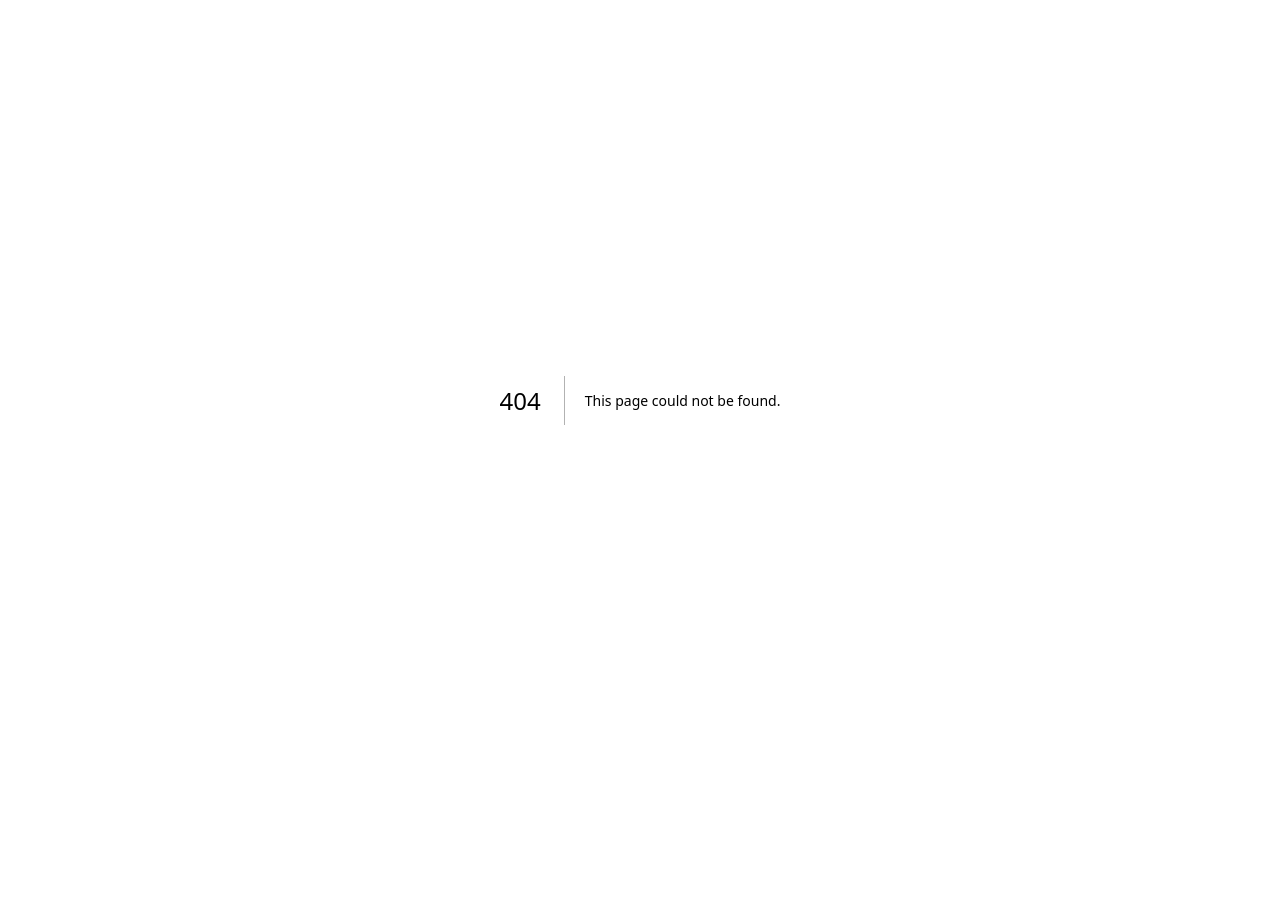
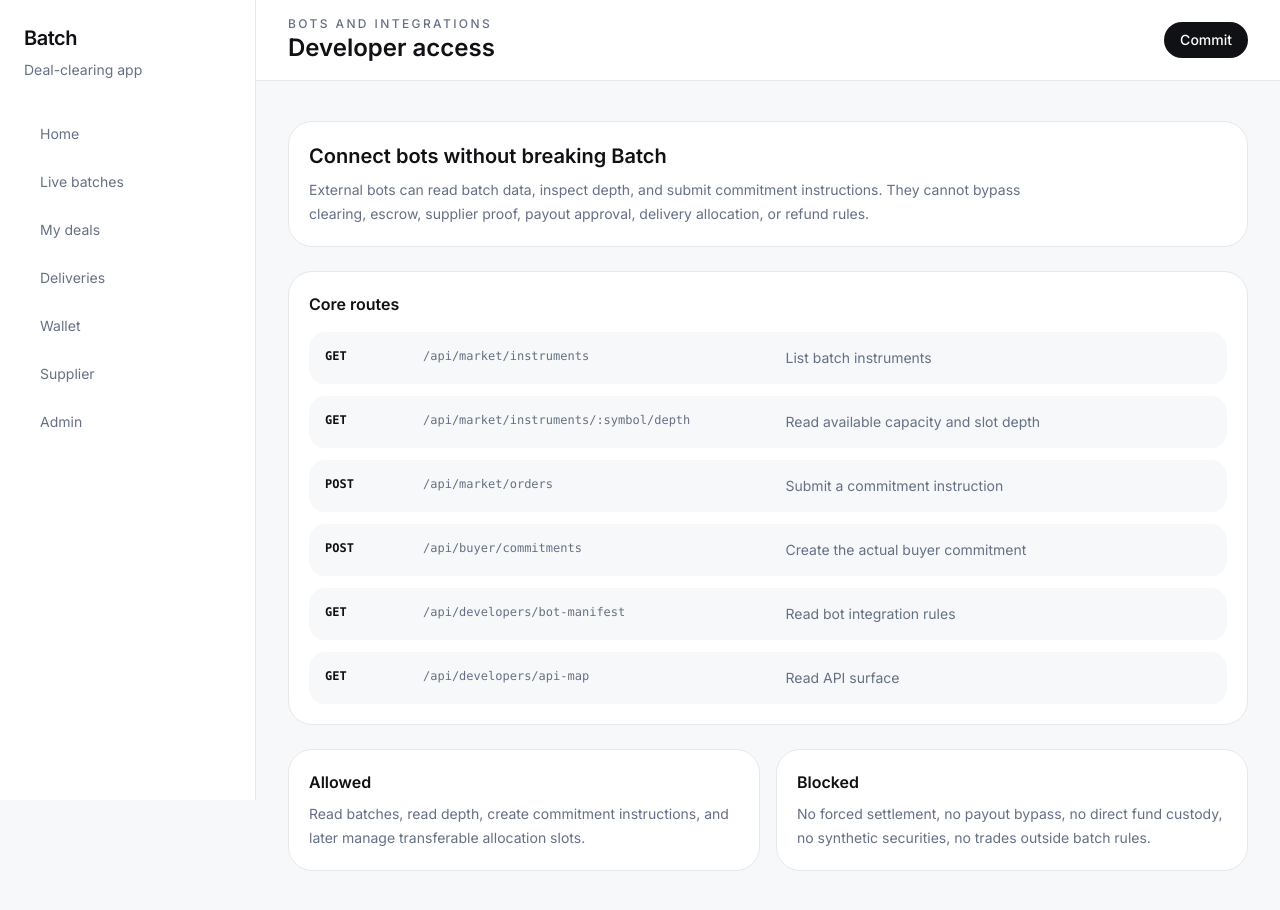
Before and after one commit to imranshiundu/Batch, a Next.js app in the folder apps/web/: page /developers in a window 1280 px wide. Before the commit this address had no page. Before the commit the page ends 800 px from the top, so only its background shows below. Built offline with nearby package versions, Linux system fonts and the light colour scheme.

Commit message:
Frontend: add basic developer access page

```diff
--- /dev/null
+++ b/apps/web/src/app/developers/page.tsx
@@ -0,0 +1,48 @@
+import { AppShell } from "@/components/app-shell";
+import { apiRoutes } from "@/lib/api/client";
+
+const routes = [
+  ["GET", apiRoutes.marketInstruments, "List batch instruments"],
+  ["GET", "/api/market/instruments/:symbol/depth", "Read available capacity and slot depth"],
+  ["POST", apiRoutes.marketOrders, "Submit a commitment instruction"],
+  ["POST", apiRoutes.buyerCommitments, "Create the actual buyer commitment"],
+  ["GET", apiRoutes.developerManifest, "Read bot integration rules"],
+  ["GET", apiRoutes.developerApiMap, "Read API surface"],
+];
+
+export default function DevelopersPage() {
+  return (
+    <AppShell title="Developer access" eyebrow="Bots and integrations">
+      <section className="rounded-3xl border border-line bg-white p-5">
+        <h2 className="text-xl font-semibold text-ink">Connect bots without breaking Batch</h2>
+        <p className="mt-2 max-w-3xl text-sm leading-6 text-muted">
+          External bots can read batch data, inspect depth, and submit commitment instructions. They cannot bypass clearing, escrow, supplier proof, payout approval, delivery allocation, or refund rules.
+        </p>
+      </section>
+
+      <section className="mt-6 rounded-3xl border border-line bg-white p-5">
+        <h3 className="font-semibold text-ink">Core routes</h3>
+        <div className="mt-4 grid gap-3">
+          {routes.map(([method, path, purpose]) => (
+            <div key={`${method}-${path}`} className="grid gap-2 rounded-2xl bg-surface p-4 md:grid-cols-[90px_1fr_1.2fr]">
+              <span className="font-mono text-xs font-semibold text-ink">{method}</span>
+              <span className="font-mono text-xs text-muted">{path}</span>
+              <span className="text-sm text-muted">{purpose}</span>
+            </div>
+          ))}
+        </div>
+      </section>
+
+      <section className="mt-6 grid gap-4 md:grid-cols-2">
+        <div className="rounded-3xl border border-line bg-white p-5">
+          <h3 className="font-semibold text-ink">Allowed</h3>
+          <p className="mt-2 text-sm leading-6 text-muted">Read batches, read depth, create commitment instructions, and later manage transferable allocation slots.</p>
+        </div>
+        <div className="rounded-3xl border border-line bg-white p-5">
+          <h3 className="font-semibold text-ink">Blocked</h3>
+          <p className="mt-2 text-sm leading-6 text-muted">No forced settlement, no payout bypass, no direct fund custody, no synthetic securities, no trades outside batch rules.</p>
+        </div>
+      </section>
+    </AppShell>
+  );
+}
```
